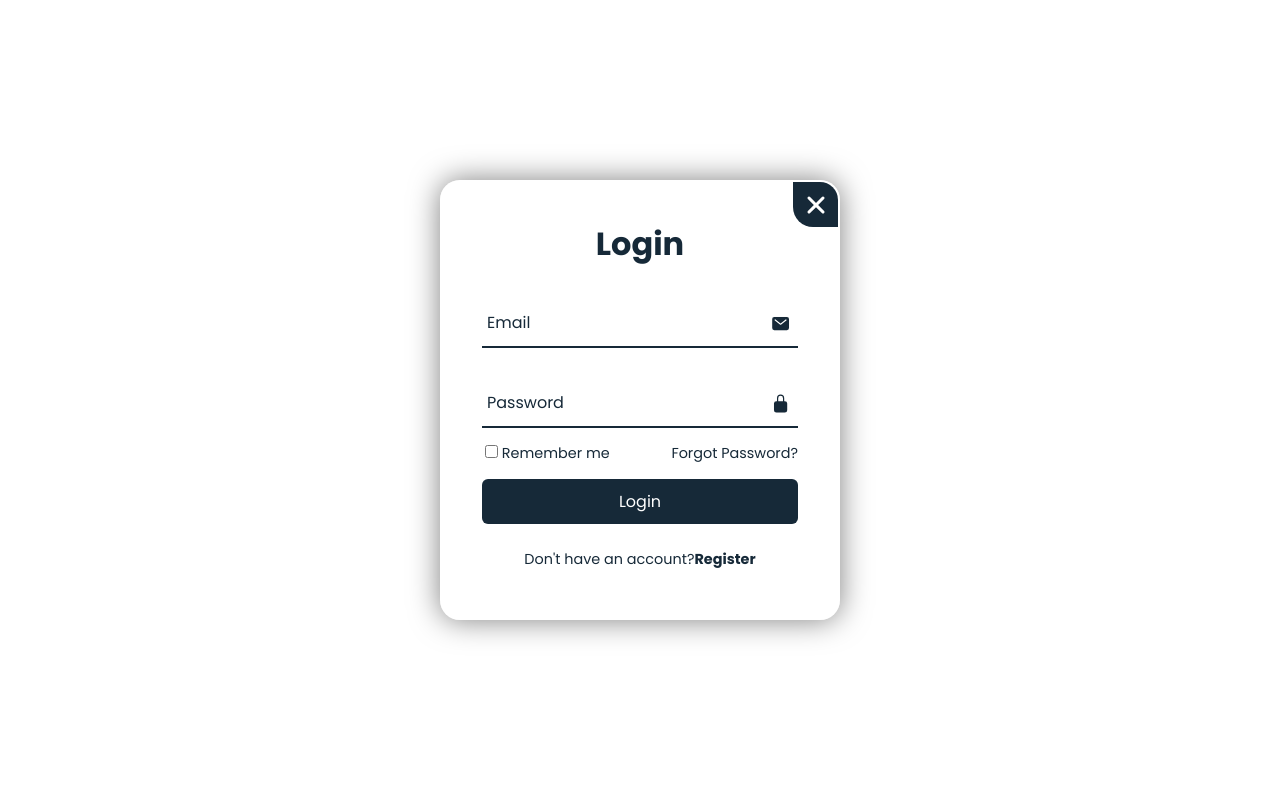
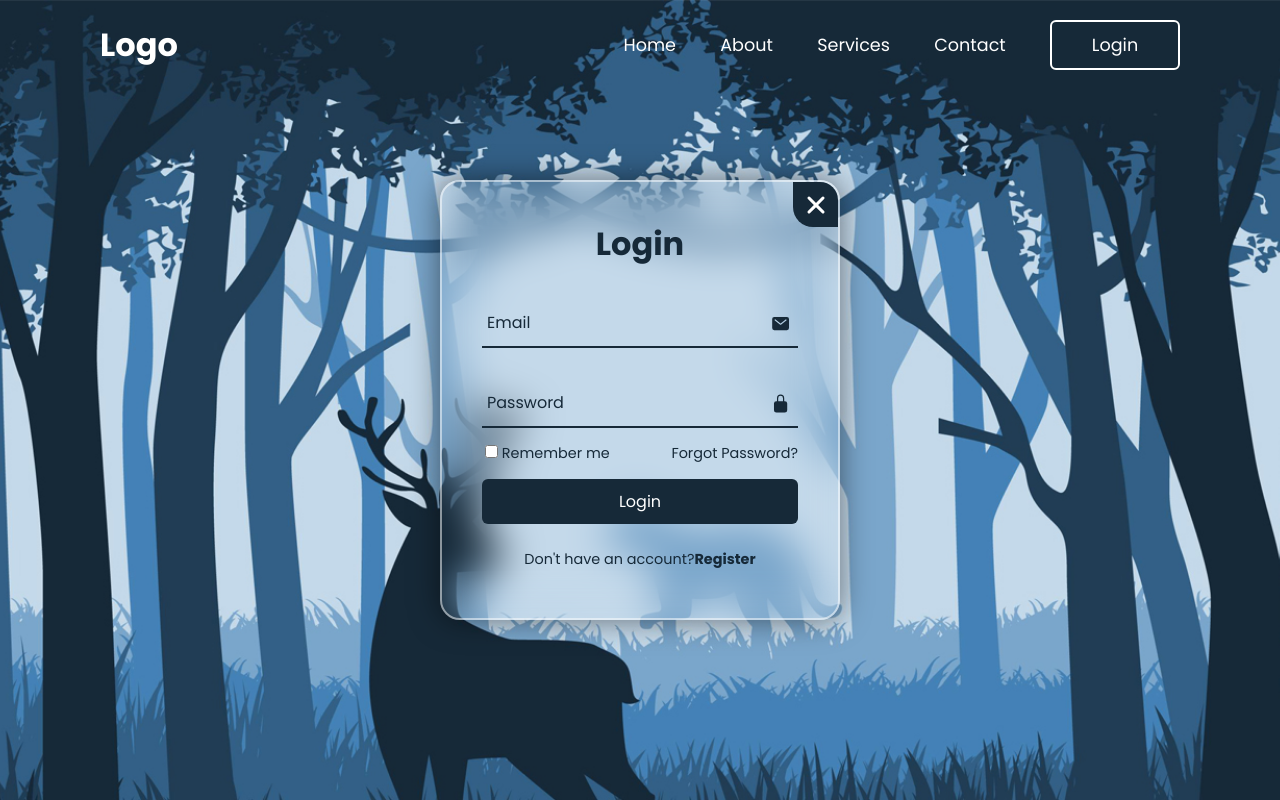
Before and after one commit to mirza-ahmad2/login-page, a plain HTML site: page index.html in a window 1280 px wide. Drawn offline with nearby package versions, Linux system fonts and the light colour scheme.

Commit message:
Update style.css

```diff
--- a/style.css
+++ b/style.css
@@ -10,7 +10,7 @@ body{
     justify-content: center;
     align-items: center;
     min-height: 100vh;
-    background: url('images/background.jpg') no-repeat;
+    background: url('background.jpg') no-repeat;
     background-size: cover;
     background-position: center;
 }
```
